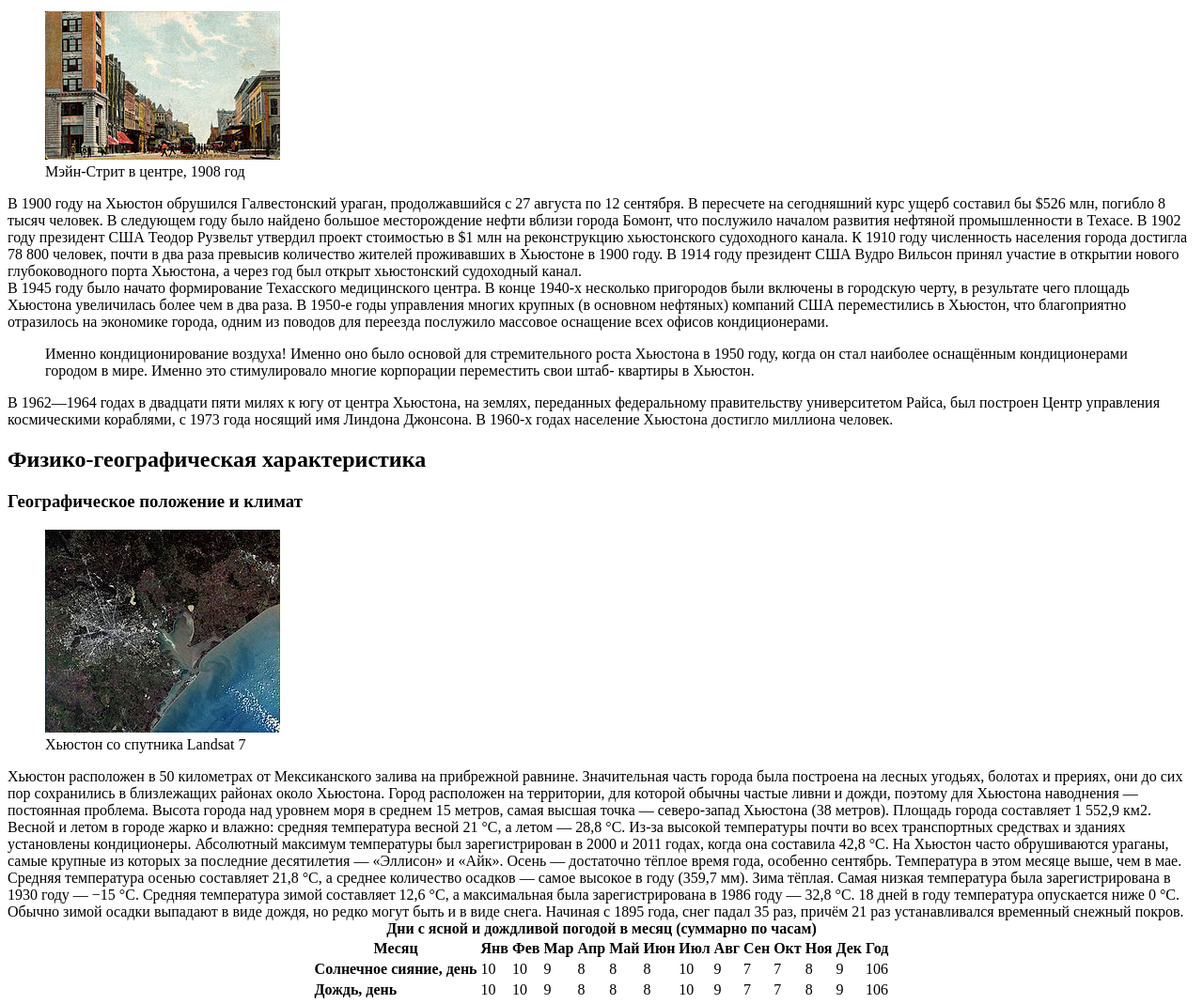
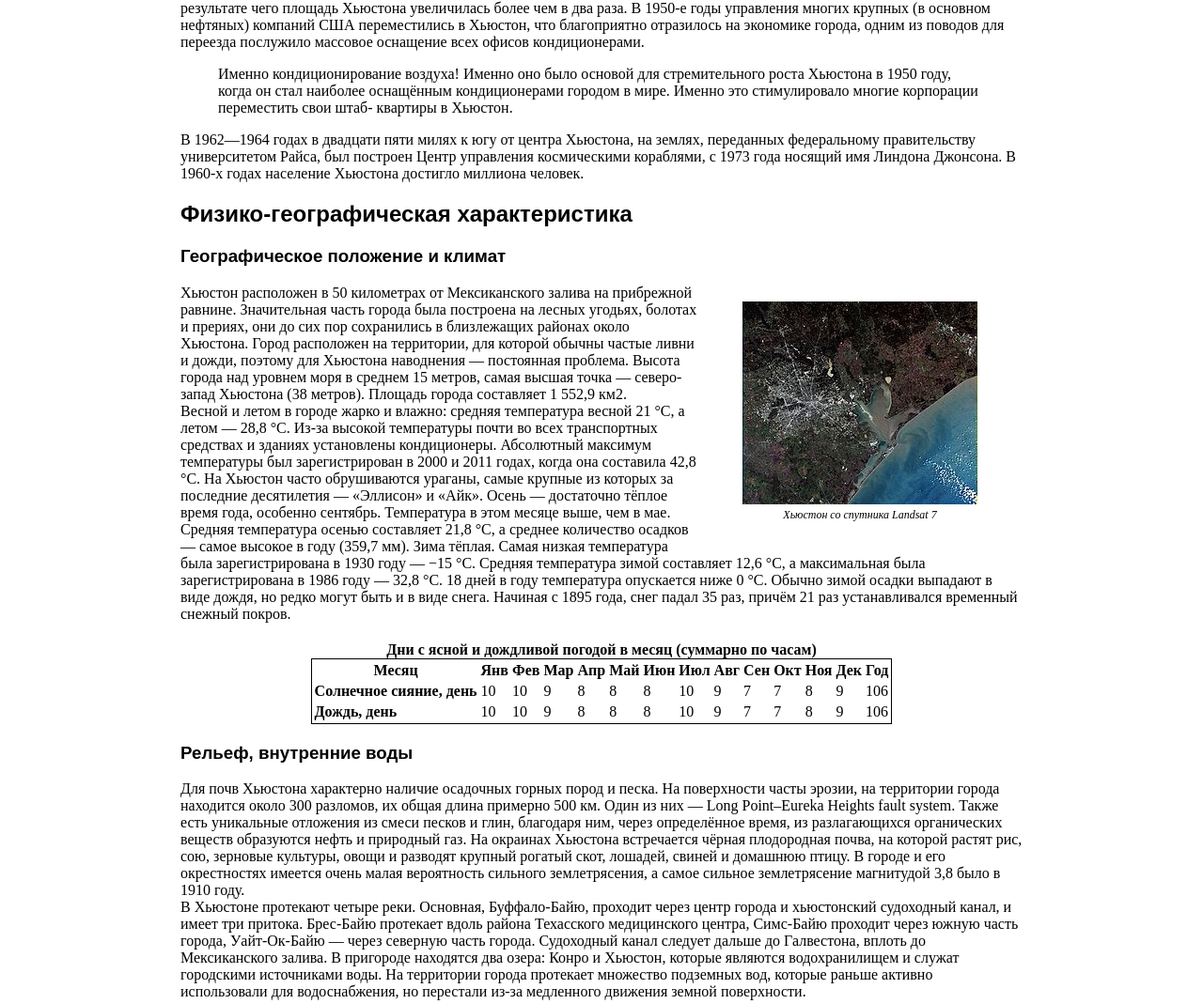
Before and after one commit to SoulStalker/Houston, a plain HTML site: page houston/index.html in a window 1280 px wide. Shown: the part 1581-2650 px from the top of the page at 94% size. Drawn offline with Linux system fonts and the light colour scheme.

Commit message:
modified:   houston/index.html 	new file:   houston/style.css

```diff
--- a/houston/index.html
+++ b/houston/index.html
@@ -4,6 +4,7 @@
     <meta charset="UTF-8" />
     <meta http-equiv="X-UA-Compatible" content="IE=edge" />
     <meta name="viewport" content="width=device-width, initial-scale=1.0" />
+    <link rel="stylesheet" href="style.css">
     <title>Хьюстон</title>
   </head>
   <body>
@@ -702,7 +703,7 @@
         alt=""
       />
       <figcaption>
-        Вещательный центр, откуда вещают радиостанции KUHT и KUHF
+        Вещательный центр, откуда вещают<br>радиостанции KUHT и KUHF
       </figcaption>
     </figure>
     <div>
--- /dev/null
+++ b/houston/style.css
@@ -0,0 +1,31 @@
+body {
+  width: 70%;
+  margin-left: auto;
+  margin-right: auto;
+}
+h1,
+h2,
+h3 {
+  font-family: Arial, Helvetica, sans-serif;
+  margin-top: 1.5em 0 0 0;
+}
+h1 {
+  font-size: 32px;
+}
+table {
+  margin-top: 20px;
+  margin-bottom: 20px;
+  border: 1px solid black;
+}
+figcaption {
+  font-size: 12px;
+  font-style: italic;
+  text-align: center;
+}
+figure {
+  clear: right;
+  float: right;
+  padding: 8px;
+  margin-top: 10px;
+  margin-bottom: 10px;
+}
```
